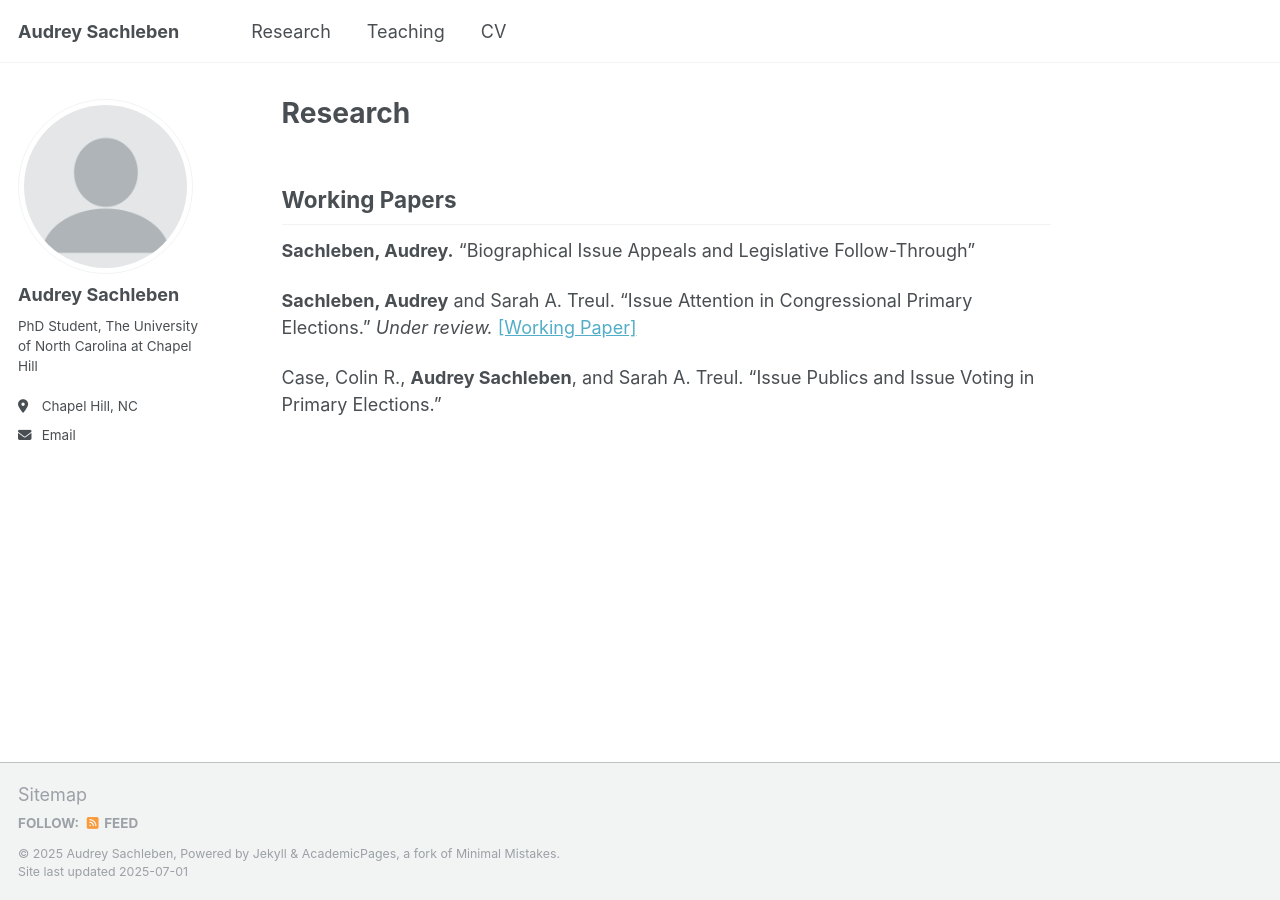
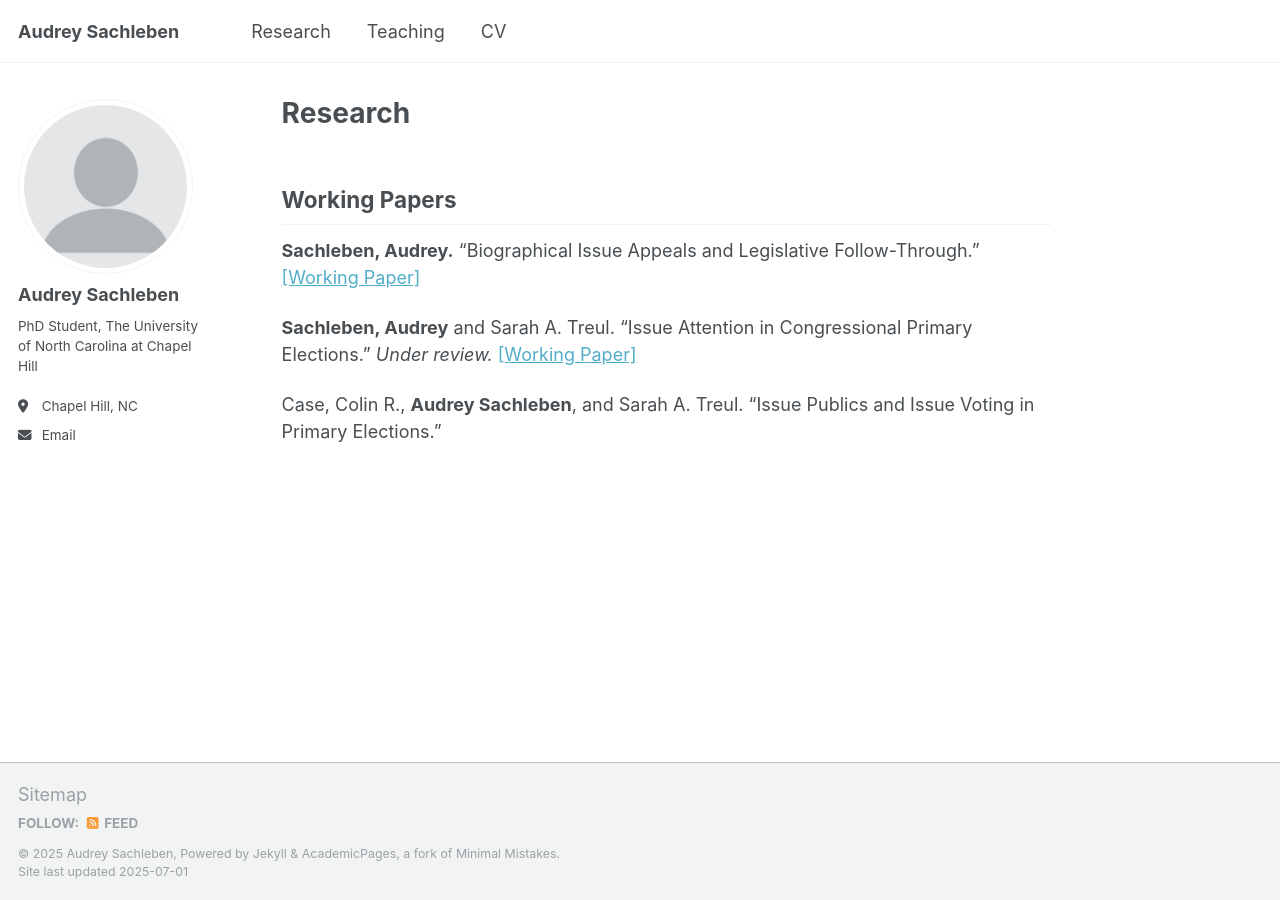
Before and after one commit to asachleben/asachleben.github.io, a Jekyll site: the page built from _pages/research.md, in a window 1280 px wide. Built offline with Jekyll 4.4.1, drawn with Linux system fonts in a browser that asks for light colours; a script that is not in the unit is left out.

Commit message:
Update research.md

```diff
--- a/_pages/research.md
+++ b/_pages/research.md
@@ -6,7 +6,7 @@ author_profile: true
 
 ## Working Papers
 
-**Sachleben, Audrey.** "Biographical Issue Appeals and Legislative Follow-Through"
+**Sachleben, Audrey.** "Biographical Issue Appeals and Legislative Follow-Through."  [[Working Paper]](/files/sachleben_BIA.pdf)
 
 **Sachleben, Audrey** and Sarah A. Treul. "Issue Attention in Congressional Primary Elections." *Under review.* [[Working Paper]](/files/sachleben_treul_issues.pdf)
 
```
